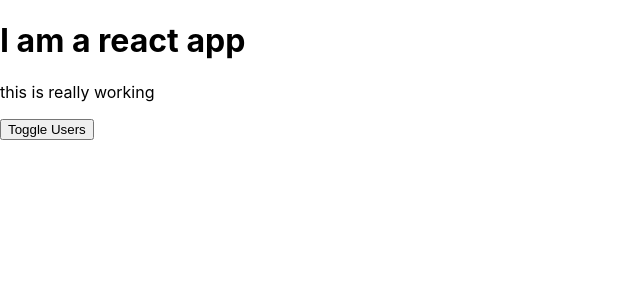
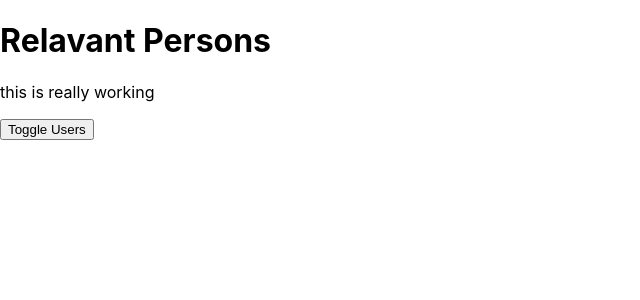
Before and after one commit to nuwandharshana/react_test_app, a React app: page / in a window 1280 px wide. Shown: the top 300 px of the page, without its empty margins (0-640 px from the left). Built offline with nearby package versions, Linux system fonts and the light colour scheme.

Commit message:
add props to class component

```diff
--- a/src/components/Cockpit/Cockpit.js
+++ b/src/components/Cockpit/Cockpit.js
@@ -18,7 +18,7 @@ const cockpit = (props)=>{
 
     return (
         <div className={classes.Cockpit}>
-            <h1>I am a react app</h1>
+            <h1>{props.appTitle}</h1>
             <p className={assignedClasses.join(' ')}>this is really working</p>
             {/* <button style={style} onClick={ () => this.switchNameHandler('maximilian')}>Switch Users</button> */}
             <button className={buttonClass} onClick={props.click}>Toggle Users</button>
--- a/src/containers/App.js
+++ b/src/containers/App.js
@@ -75,7 +75,7 @@ class App extends Component {
       //use one root element
       //bind method is more efficient than () => this.switchNameHandler('maximilian')
         <div className={classes.App}>
-          <Cockpit persons={this.state.persons} showpersons={this.state.showPersons} click={this.togglePersonsHandler}/>
+          <Cockpit appTitle={this.props.appTitle} persons={this.state.persons} showpersons={this.state.showPersons} click={this.togglePersonsHandler}/>
           { this.state.showPersons? <div><Persons persons={this.state.persons} changed={this.changeNameHandler} delete={this.deletePersonHandler}/>
         </div>: null }
         {/* {persons} */}
--- a/src/index.js
+++ b/src/index.js
@@ -4,7 +4,7 @@ import './index.css';
 import App from './containers/App';
 import * as serviceWorker from './serviceWorker';
 
-ReactDOM.render(<App />, document.getElementById('root'));
+ReactDOM.render(<App appTitle="Relavant Persons"/>, document.getElementById('root'));
 
 // If you want your app to work offline and load faster, you can change
 // unregister() to register() below. Note this comes with some pitfalls.
```
